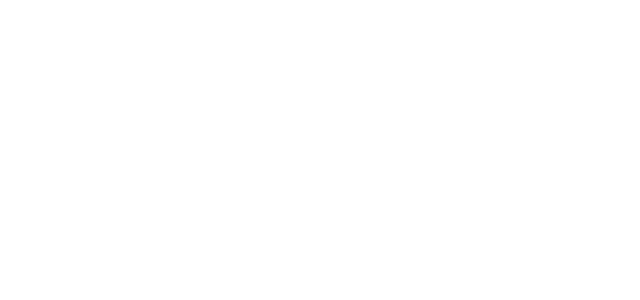
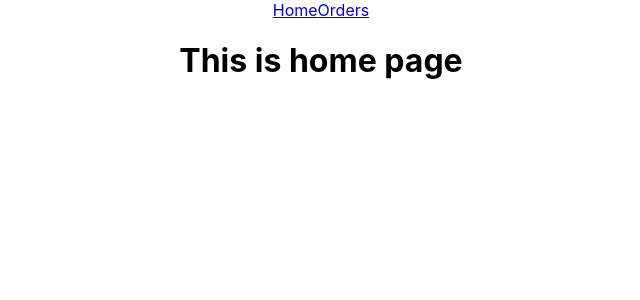
Before and after one commit to HasanMdKamrul/t-shirt-mania, a React (Create React App) app: page / in a window 1280 px wide. Shown: the top 300 px of the page, without its empty margins (319-959 px from the left). Built offline with nearby package versions, Linux system fonts and the light colour scheme.

Commit message:
Initial routing setup added

```diff
--- a/src/App.js
+++ b/src/App.js
@@ -1,9 +1,11 @@
+import { RouterProvider } from 'react-router-dom';
 import './App.css';
+import router from './routes/routes';
 
 function App() {
   return (
     <div className="App">
-
+      <RouterProvider router={router}/>
     </div>
   );
 }
--- /dev/null
+++ b/src/components/Header/Header.js
@@ -0,0 +1,13 @@
+import React from 'react';
+import { NavLink } from 'react-router-dom';
+
+const Header = () => {
+    return (
+        <nav>
+            <NavLink to='/home'>Home</NavLink>
+            <NavLink to='/orders'>Orders</NavLink>
+        </nav>
+    );
+};
+
+export default Header;
--- /dev/null
+++ b/src/components/Home/Home.js
@@ -0,0 +1,11 @@
+import React from 'react';
+
+const Home = () => {
+    return (
+        <div>
+          <h1>This is home page</h1>
+        </div>
+    );
+};
+
+export default Home;
--- /dev/null
+++ b/src/components/Orders/Orders.js
@@ -0,0 +1,11 @@
+import React from 'react';
+
+const Orders = () => {
+    return (
+        <div>
+            <h1>This is orders Page</h1>
+        </div>
+    );
+};
+
+export default Orders;
--- /dev/null
+++ b/src/layouts/Main.js
@@ -0,0 +1,14 @@
+import React from 'react';
+import { Outlet } from 'react-router-dom';
+import Header from '../components/Header/Header';
+
+const Main = () => {
+    return (
+        <div>
+          <Header/>
+          <Outlet/>
+        </div>
+    );
+};
+
+export default Main;
--- /dev/null
+++ b/src/routes/routes.js
@@ -0,0 +1,27 @@
+import { createBrowserRouter } from "react-router-dom";
+import Home from "../components/Home/Home";
+import Orders from "../components/Orders/Orders";
+import Main from "../layouts/Main";
+
+const router = createBrowserRouter([
+  {
+    path: "/",
+    element: <Main />,
+    children: [
+      {
+        index: true,
+        element: <Home />,
+      },
+      {
+        path:'/home',
+        element: <Home />,
+      },
+      {
+        path: "/orders",
+        element: <Orders />,
+      },
+    ],
+  },
+]);
+
+export default router;
```
